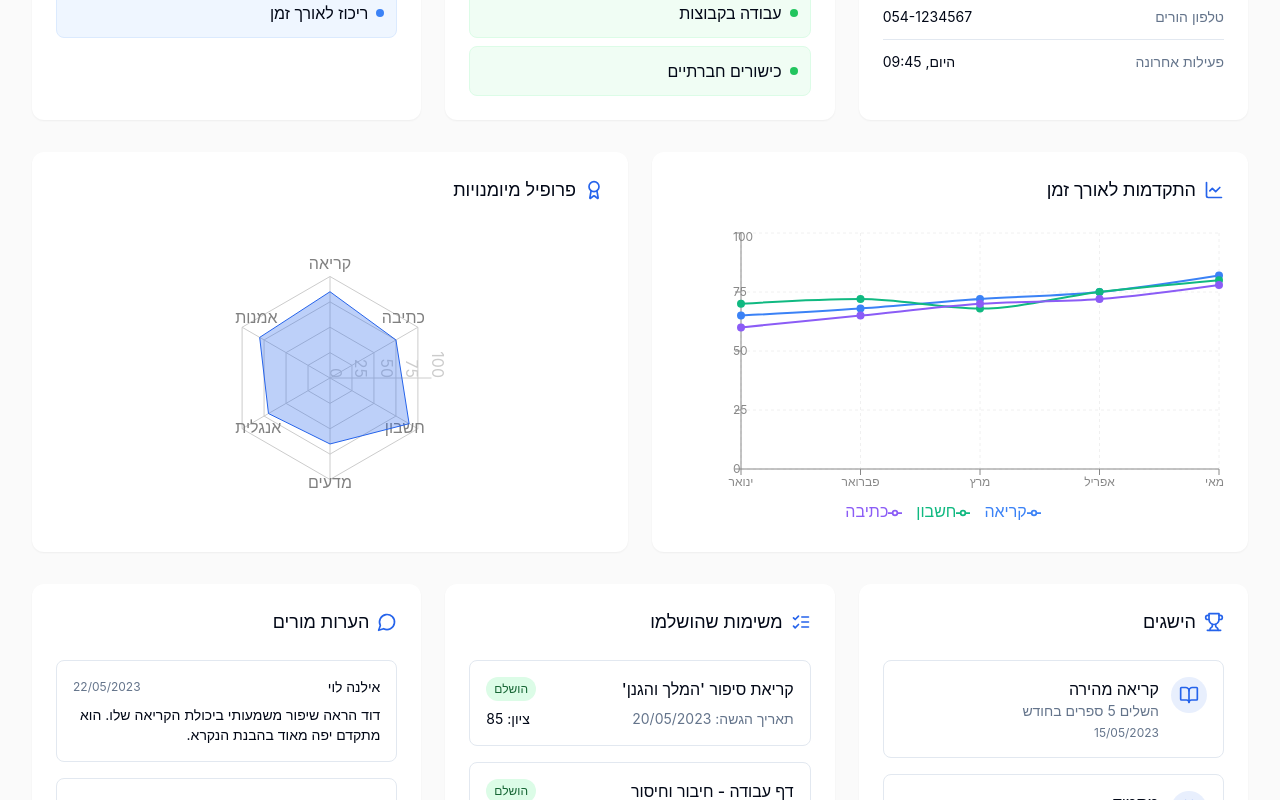
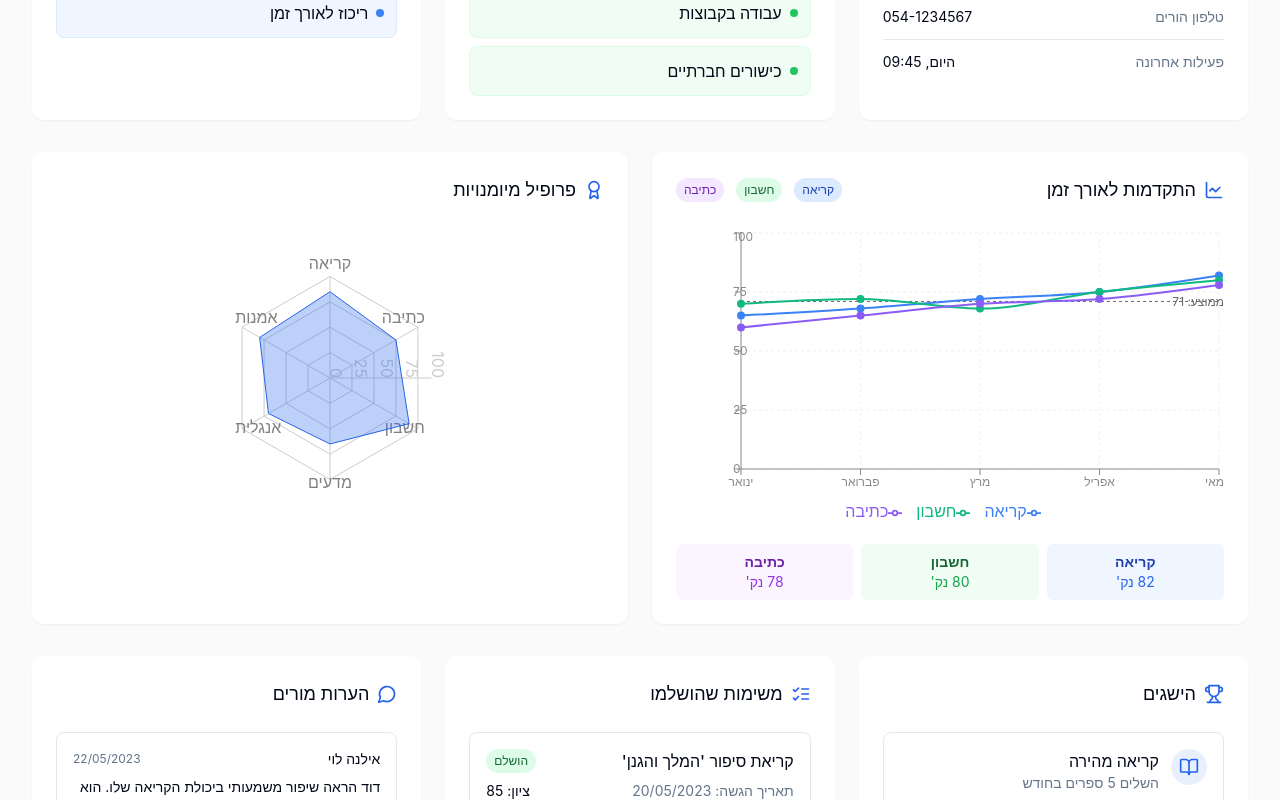
Before and after one commit to ShalomMaman/student-track-visualizer-91, a React (Vite) app: page /student/1 in a window 1280 px wide. Shown: the part 386-1186 px from the top of the page. Built offline with nearby package versions, Linux system fonts and the light colour scheme.

Commit message:
Continue development
Continue developing the system according to the instructions.

```diff
--- a/src/components/StudentPerformanceChart.tsx
+++ b/src/components/StudentPerformanceChart.tsx
@@ -9,7 +9,9 @@ import {
   Tooltip,
   ResponsiveContainer,
   Legend,
+  ReferenceLine,
 } from "recharts";
+import { useState } from "react";
 
 interface StudentPerformanceChartProps {
   studentId: number;
@@ -26,11 +28,79 @@ export const StudentPerformanceChart = ({ studentId }: StudentPerformanceChartPr
     { month: "מאי", reading: 82, math: 80, writing: 78 },
   ];
 
+  // מצב לשליטה בתצוגת הגרף
+  const [visibleSubjects, setVisibleSubjects] = useState({
+    reading: true,
+    math: true,
+    writing: true,
+  });
+
+  // פונקציה להחלפת מצב הנראות של כל נושא
+  const toggleSubjectVisibility = (subject: keyof typeof visibleSubjects) => {
+    setVisibleSubjects(prev => ({
+      ...prev,
+      [subject]: !prev[subject],
+    }));
+  };
+
+  // חישוב ממוצע הציונים לכל חודש כדי להציג קו ייחוס
+  const averageScores = data.map(item => {
+    const visibleScores = [];
+    if (visibleSubjects.reading) visibleScores.push(item.reading);
+    if (visibleSubjects.math) visibleScores.push(item.math);
+    if (visibleSubjects.writing) visibleScores.push(item.writing);
+
+    const sum = visibleScores.reduce((acc, score) => acc + score, 0);
+    return {
+      month: item.month,
+      average: visibleScores.length > 0 ? Math.round(sum / visibleScores.length) : 0,
+    };
+  });
+
+  // חישוב הציון הממוצע הכללי על פני כל החודשים
+  const overallAverage = Math.round(
+    averageScores.reduce((acc, item) => acc + item.average, 0) / averageScores.length
+  );
+
   return (
     <div className="bg-white rounded-xl p-6 shadow-sm animate-fade-up">
-      <div className="flex items-center gap-2 mb-6">
+      <div className="flex items-center justify-between mb-6">
+        <div className="flex items-center gap-2">
           <ChartLine className="w-5 h-5 text-primary" />
           <h3 className="font-display text-lg font-medium">התקדמות לאורך זמן</h3>
+        </div>
+        <div className="flex gap-3 text-sm">
+          <button
+            onClick={() => toggleSubjectVisibility("reading")}
+            className={`px-2 py-1 rounded-full text-xs font-medium transition-colors ${
+              visibleSubjects.reading
+                ? "bg-blue-100 text-blue-800"
+                : "bg-gray-100 text-gray-500"
+            }`}
+          >
+            קריאה
+          </button>
+          <button
+            onClick={() => toggleSubjectVisibility("math")}
+            className={`px-2 py-1 rounded-full text-xs font-medium transition-colors ${
+              visibleSubjects.math
+                ? "bg-green-100 text-green-800"
+                : "bg-gray-100 text-gray-500"
+            }`}
+          >
+            חשבון
+          </button>
+          <button
+            onClick={() => toggleSubjectVisibility("writing")}
+            className={`px-2 py-1 rounded-full text-xs font-medium transition-colors ${
+              visibleSubjects.writing
+                ? "bg-purple-100 text-purple-800"
+                : "bg-gray-100 text-gray-500"
+            }`}
+          >
+            כתיבה
+          </button>
+        </div>
       </div>
 
       <div className="h-[300px] w-full">
@@ -38,9 +108,33 @@ export const StudentPerformanceChart = ({ studentId }: StudentPerformanceChartPr
           <LineChart data={data}>
             <CartesianGrid strokeDasharray="3 3" stroke="#f0f0f0" />
             <XAxis dataKey="month" stroke="#888888" fontSize={12} />
-            <YAxis stroke="#888888" fontSize={12} />
-            <Tooltip />
+            <YAxis stroke="#888888" fontSize={12} domain={[0, 100]} />
+            <Tooltip
+              formatter={(value, name) => {
+                const translations = {
+                  reading: "קריאה",
+                  math: "חשבון",
+                  writing: "כתיבה",
+                };
+                return [value, translations[name as keyof typeof translations] || name];
+              }}
+            />
             <Legend />
+
+            {/* קו ייחוס לממוצע הכללי */}
+            <ReferenceLine
+              y={overallAverage}
+              label={{
+                value: `ממוצע: ${overallAverage}`,
+                position: 'right',
+                fill: '#666',
+                fontSize: 12
+              }}
+              stroke="#666"
+              strokeDasharray="3 3"
+            />
+
+            {visibleSubjects.reading && (
               <Line
                 type="monotone"
                 dataKey="reading"
@@ -48,7 +142,11 @@ export const StudentPerformanceChart = ({ studentId }: StudentPerformanceChartPr
                 stroke="#3b82f6"
                 strokeWidth={2}
                 dot={{ fill: "#3b82f6" }}
+                activeDot={{ r: 6 }}
               />
+            )}
+
+            {visibleSubjects.math && (
               <Line
                 type="monotone"
                 dataKey="math"
@@ -56,7 +154,11 @@ export const StudentPerformanceChart = ({ studentId }: StudentPerformanceChartPr
                 stroke="#10b981"
                 strokeWidth={2}
                 dot={{ fill: "#10b981" }}
+                activeDot={{ r: 6 }}
               />
+            )}
+
+            {visibleSubjects.writing && (
               <Line
                 type="monotone"
                 dataKey="writing"
@@ -64,9 +166,26 @@ export const StudentPerformanceChart = ({ studentId }: StudentPerformanceChartPr
                 stroke="#8b5cf6"
                 strokeWidth={2}
                 dot={{ fill: "#8b5cf6" }}
+                activeDot={{ r: 6 }}
               />
+            )}
           </LineChart>
         </ResponsiveContainer>
+      </div>
+
+      <div className="mt-4 grid grid-cols-3 gap-2 text-sm">
+        <div className="bg-blue-50 p-2 rounded-md text-center">
+          <div className="font-semibold text-blue-800">קריאה</div>
+          <div className="text-blue-600">{data[data.length - 1].reading} נק'</div>
+        </div>
+        <div className="bg-green-50 p-2 rounded-md text-center">
+          <div className="font-semibold text-green-800">חשבון</div>
+          <div className="text-green-600">{data[data.length - 1].math} נק'</div>
+        </div>
+        <div className="bg-purple-50 p-2 rounded-md text-center">
+          <div className="font-semibold text-purple-800">כתיבה</div>
+          <div className="text-purple-600">{data[data.length - 1].writing} נק'</div>
+        </div>
       </div>
     </div>
   );
```
Lines whose indentation alone changed are shown as unchanged.
